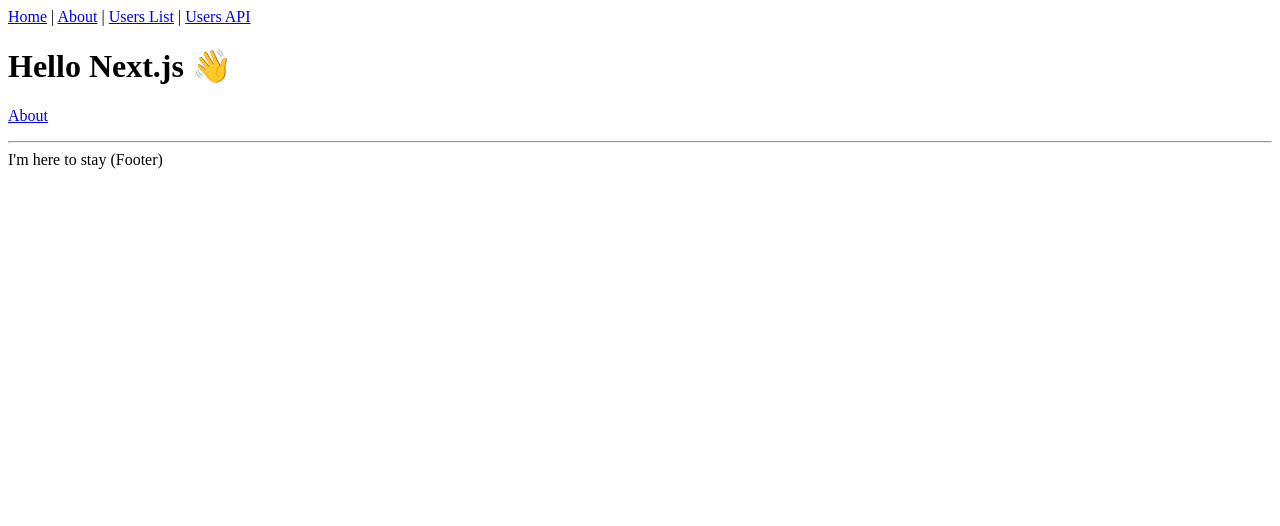
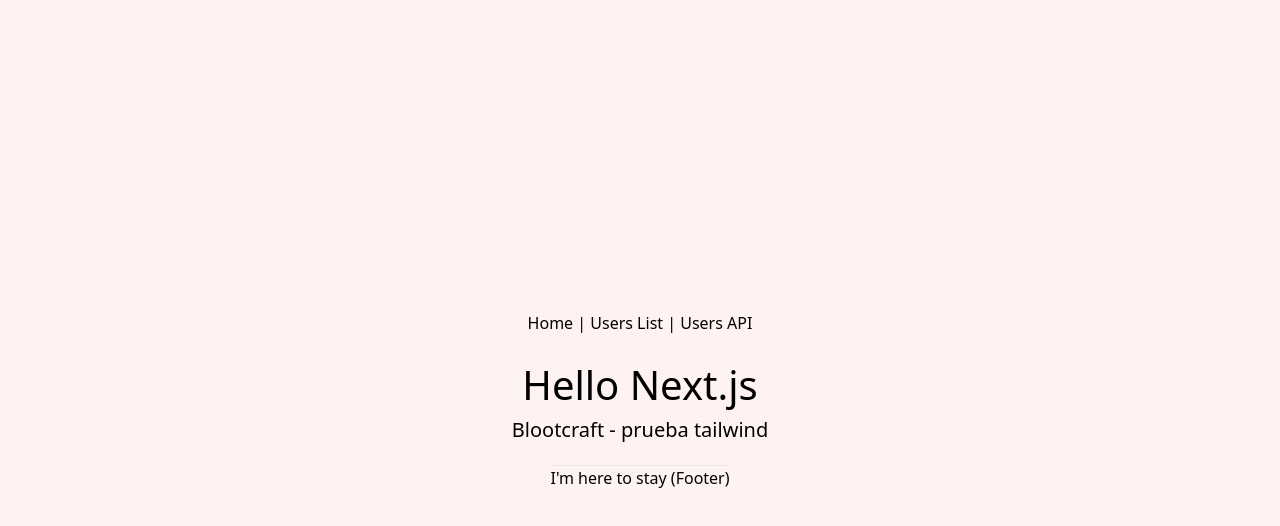
Before and after one commit to jhosuapp/blotcraft-next, a Next.js app: page / in a window 1280 px wide. Shown: the top 526 px of the page. Built offline with nearby package versions, Linux system fonts and the light colour scheme.

Commit message:
feat: config tailwind

```diff
--- a/package.json
+++ b/package.json
@@ -15,6 +15,9 @@
     "@types/node": "^12.12.21",
     "@types/react": "^17.0.2",
     "@types/react-dom": "^17.0.1",
+    "autoprefixer": "^10.4.21",
+    "postcss": "^8.5.3",
+    "tailwindcss": "^3.4.17",
     "typescript": "^4.8.3"
   }
 }
--- /dev/null
+++ b/pages/_app.tsx
@@ -0,0 +1,6 @@
+import './globals.css';
+import type { AppProps } from 'next/app';
+
+export default function MyApp({ Component, pageProps }: AppProps) {
+    return <Component {...pageProps} />
+}
--- /dev/null
+++ b/pages/globals.css
@@ -0,0 +1,3 @@
+@tailwind base;
+@tailwind components;
+@tailwind utilities;
--- a/pages/index.tsx
+++ b/pages/index.tsx
@@ -3,10 +3,10 @@
 
 const IndexPage = () => (
   <Layout title="Home | Next.js + TypeScript Example">
-    <h1>Hello Next.js 👋</h1>
-    <p>
-      <Link href="/about">About</Link>
-    </p>
+    <section>
+      <h1 className="text-title">Hello Next.js</h1>
+      <h2 className="text-description">Blootcraft - prueba tailwind</h2>
+    </section>
   </Layout>
 );
 
--- /dev/null
+++ b/postcss.config.js
@@ -0,0 +1,6 @@
+module.exports = {
+    plugins: {
+        tailwindcss: {},
+        autoprefixer: {},
+    },
+}
--- a/src/shared/components/Layout.tsx
+++ b/src/shared/components/Layout.tsx
@@ -8,7 +8,7 @@
 };
 
 const Layout = ({ children, title = "This is the default title" }: Props) => (
-  <div>
+  <div className="bg-red-50 flex items-center justify-center flex-col h-[100vh] gap-[20px] text-center">
     <Head>
       <title>{title}</title>
       <meta charSet="utf-8" />
@@ -16,7 +16,7 @@
     </Head>
     <header>
       <nav>
-        <Link href="/">Home</Link> | <Link href="/about">About</Link> |{" "}
+        <Link href="/">Home</Link> |{" "}
         <Link href="/users">Users List</Link> |{" "}
         <a href="/api/users">Users API</a>
       </nav>
--- /dev/null
+++ b/tailwind.config.js
@@ -0,0 +1,66 @@
+/** @type {import('tailwindcss').Config} */
+module.exports = {
+    content: [
+        "./src/**/*.{js,ts,jsx,tsx}",
+        "./pages/**/*.{js,ts,jsx,tsx}"
+    ],
+    darkMode: 'class',
+    theme: {
+        extend: {
+            colors: {
+                primary: '#4284f5',
+                secondary: '#FFCC00',
+                tertiary: '#000000',
+                neutral: {
+                black: '#202020',
+                white: '#FAFAFA',
+                },
+                feedback: {
+                    error: {
+                        'dark-01': '#C9201D',
+                        'dark-02': '#FF6F71',
+                        'dark-03': '#FFE3E7',
+                    },
+                    success: {
+                        'dark-01': '#29D36B',
+                    },
+                },
+            },
+            fontSize: {
+                title: '40px',
+                description: '20px'
+            },
+            keyframes: {
+                fadeIn: {
+                '0%': { opacity: 0 },
+                '100%': { opacity: 1 },
+                },
+            },
+            animation: {
+                fadeIn: 'fadeIn 1s ease',
+            },
+            borderRadius: {
+                md: '0.5rem',
+                lg: '1.5rem',
+            },
+            gap: {
+                lg: '1.5rem',
+                s: '0.5rem',
+            },
+            padding: {
+                lg: '1.5rem',
+            },
+            width: {
+                limit: '1500px',
+            },
+        },
+    },
+    safelist: [
+        { pattern: /^w-/ },
+        { pattern: /^h-/ },
+        { pattern: /^max-w-/ },
+        { pattern: /^max-h-/ },
+        { pattern: /^bg-/ },
+        { pattern: /^text-/ },
+    ],
+}
--- a/tsconfig.json
+++ b/tsconfig.json
@@ -24,6 +24,7 @@
     }
   },
   "include": [
+    "src",
     "next-env.d.ts",
     "**/*.ts",
     "**/*.tsx"
```
Also changed, not shown: 1 other file (tests, documents, lock files or other folders).
